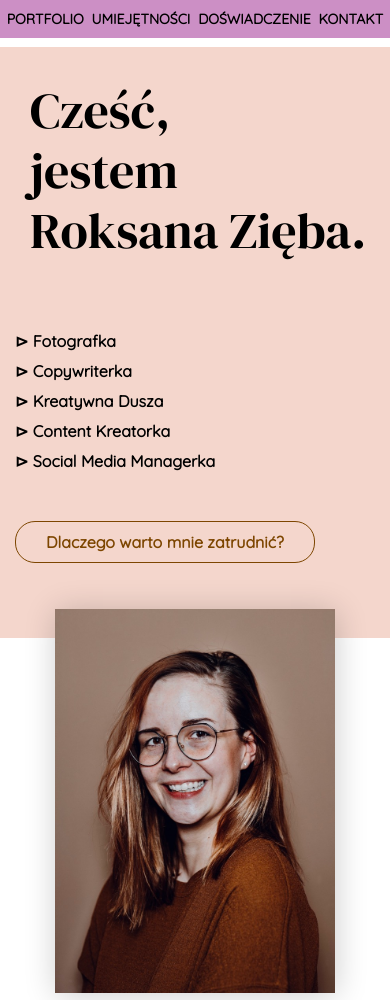
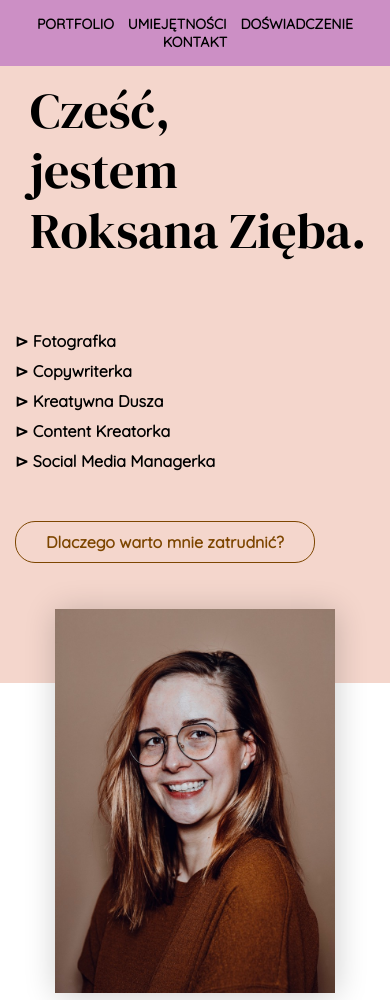
Before and after one commit to roksanazieba/roksanazieba.github.io, a plain HTML site: page index.html in a window 390 px wide. Shown: the top 1000 px of the page. Drawn offline with Linux system fonts and the light colour scheme.

Commit message:
changes
- margins
- font size

```diff
--- a/css/styles.css
+++ b/css/styles.css
@@ -99,26 +99,17 @@ nav li a:hover {
   }
 }
 
-@media (max-width: 404px) {
-  nav ul {
-    padding: 10px 0;
-  }
-  nav ul li {
-    margin: 0 2px;
-  }
-}
-
 /* Header */
 
 header {
   margin-top: 70px; /* nav height */
   /*top: 70px;
   position: relative;*/
-  margin-bottom: 220px;
+  margin-bottom: 110px;
   background-image: url("../img/unbleached_silk.png");
   background-repeat: no-repeat;
   background-size: cover;
-  background-position-y: -375px;
+  background-position-y: -330px;
 }
 
 header ul {
@@ -160,6 +151,7 @@ header ul {
   font-size: 30px;
   line-height: 150%;
   margin-bottom: 130px;
+  margin-top: 50px;
 }
 
 .project {
@@ -203,7 +195,7 @@ footer {
 }
 
 footer h2 {
-  font-size: 50px;
+  font-size: 30px;
   padding: 50px;
   margin-bottom: 50px;
   line-height: 200%;
```
